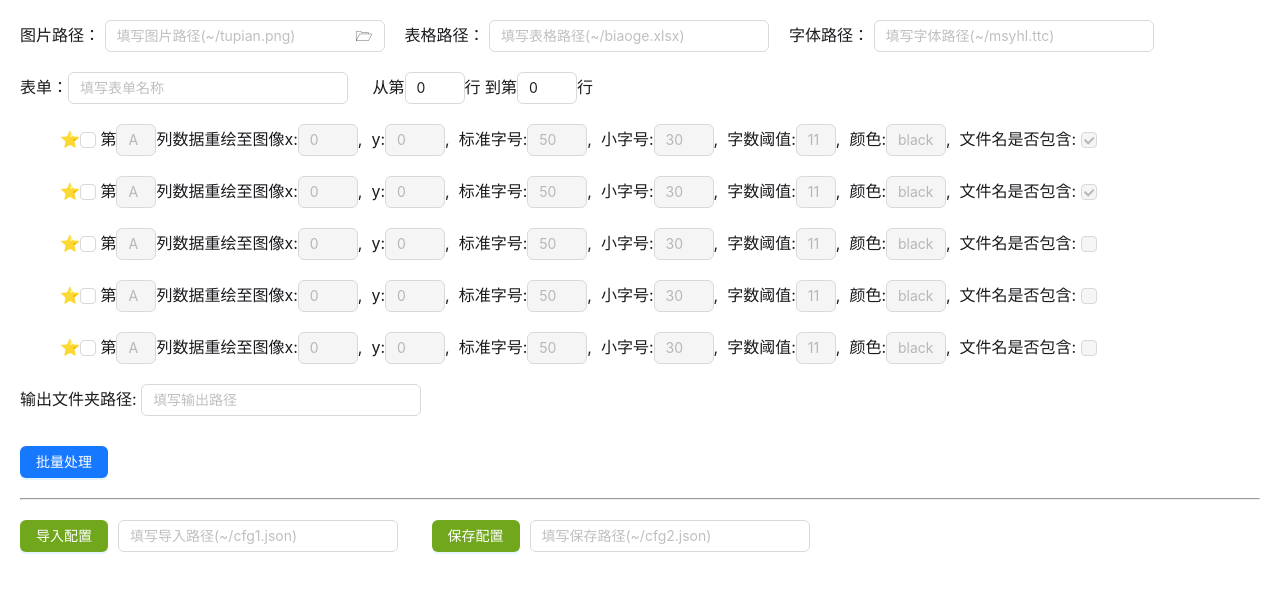
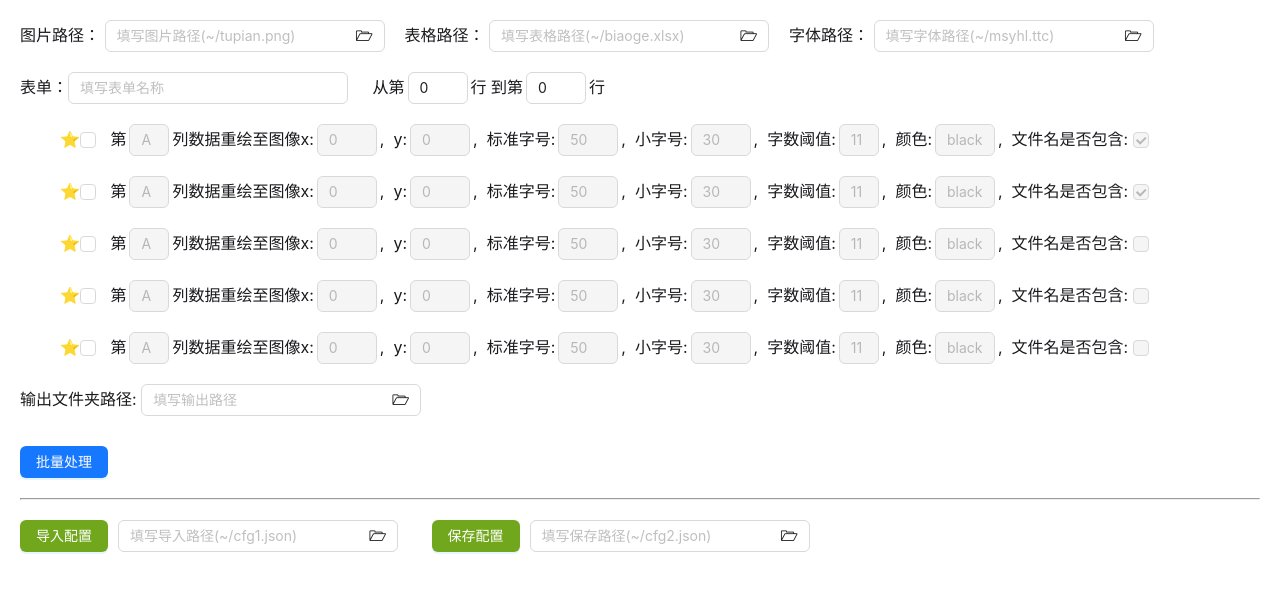
Before and after one commit to whistleStudio/certbatch, a Vue app: page / in a window 1280 px wide. Shown: the top 592 px of the page. Built offline with nearby package versions, Linux system fonts and the light colour scheme.

Commit message:
202504282236

```diff
--- a/src/renderer/src/App.vue
+++ b/src/renderer/src/App.vue
@@ -8,9 +8,14 @@
   <a-input class="ip-url" v-model:value="ipImgUrl" placeholder="填写图片路径(~/tupian.png)">
     <template #suffix><span class="sp-file-open" @click="spOpenFileClick('img')">🗁</span></template>
   </a-input>
-  <span>表格路径： </span><a-input class="ip-url" v-model:value="ipExcelUrl" placeholder="填写表格路径(~/biaoge.xlsx)" />
-  <span>字体路径： </span><a-input class="ip-url" v-model:value="ipFontUrl" placeholder="填写字体路径(~/msyhl.ttc)" />
-
+  <span>表格路径： </span>
+  <a-input class="ip-url" v-model:value="ipExcelUrl" placeholder="填写表格路径(~/biaoge.xlsx)">
+    <template #suffix><span class="sp-file-open" @click="spOpenFileClick('excel')">🗁</span></template>
+  </a-input>
+  <span>字体路径： </span>
+  <a-input class="ip-url" v-model:value="ipFontUrl" placeholder="填写字体路径(~/msyhl.ttc)">
+    <template #suffix><span class="sp-file-open" @click="spOpenFileClick('font')">🗁</span></template>
+  </a-input>
   <div class="div-sub-head">
     表单：<a-input class="ip-url" v-model:value="worksheetName" placeholder="填写表单名称" />
     从第<a-input class="ip-mid" v-model:value="row1" />行
@@ -19,7 +24,7 @@
 
   <ul class="ul-sub">
     <li v-for="(v, i) in subList">
-      ⭐<a-checkbox v-model:checked="v.checked">&nbsp;&nbsp;</a-checkbox>
+      ⭐<a-checkbox v-model:checked="v.checked" style="margin-right: 10px;"></a-checkbox>
       第<a-input class="ip-short" v-model:value="v.col" :disabled="!v.checked"
       />列数据重绘至图像x:<a-input class="ip-mid" v-model:value="v.x" :disabled="!v.checked"/>,&nbsp;
       y:<a-input class="ip-mid" v-model:value="v.y" :disabled="!v.checked"/>,&nbsp;
@@ -32,7 +37,10 @@
   </ul>
 
   <div>
-    输出文件夹路径: <a-input class="ip-url" v-model:value="outUrl" placeholder="填写输出路径" />
+    输出文件夹路径:
+    <a-input class="ip-url" v-model:value="outUrl" placeholder="填写输出路径">
+      <template #suffix><span class="sp-file-open" @click="spOpenFileClick('out')">🗁</span></template>
+    </a-input>
   </div>
 
   <a-button class="btn-batch" type="primary" @click="btnBatchClick" :loading="solveSta==1">批量处理</a-button>
@@ -40,9 +48,13 @@
   <hr>
   <div style="margin-top: 20px;">
     <a-button class="btn-cfg" type="primary" @click="btnCfgOpenClick" :loading="solveSta==1">导入配置</a-button>
-    <a-input class="ip-url" v-model:value="ipCfgOpenUrl" placeholder="填写导入路径(~/cfg1.json)" />&nbsp;&nbsp;
+    <a-input  class="ip-url" v-model:value="ipCfgOpenUrl" placeholder="填写导入路径(~/cfg1.json)">
+      <template #suffix><span class="sp-file-open" @click="spOpenFileClick('cfgopen')">🗁</span></template>
+    </a-input>&nbsp;&nbsp;
     <a-button class="btn-cfg" type="primary" @click="btnCfgSaveClick" :loading="solveSta==1">保存配置</a-button>
-    <a-input class="ip-url" v-model:value="ipCfgSaveUrl" placeholder="填写保存路径(~/cfg2.json)" />
+    <a-input class="ip-url" v-model:value="ipCfgSaveUrl" placeholder="填写保存路径(~/cfg2.json)">
+      <template #suffix><span class="sp-file-open" @click="spOpenFileClick('cfgsave')">🗁</span></template>
+    </a-input>
   </div>
 </template>
 
@@ -73,8 +85,32 @@ const alertInfo = reactive({
 })
 
 /* 🗁打开文件夹 */
-async function spOpenFileClick(params) {
-
+function spOpenFileClick(params) {
+  window.electron.ipcRenderer.invoke('r:openFile', params)
+  .then((res) => {
+    if (res) {
+      switch (params) {
+        case "img":
+          ipImgUrl.value = res
+          break
+        case "excel":
+          ipExcelUrl.value = res
+          break
+        case "font":
+          ipFontUrl.value = res
+          break
+        case "out":
+          outUrl.value = res
+          break
+        case "cfgopen":
+          ipCfgOpenUrl.value = res
+          break
+        case "cfgsave":
+          ipCfgSaveUrl.value = res
+          break
+      }
+    }
+  })
 }
 
 async function btnBatchClick () {
@@ -102,7 +138,6 @@ async function btnBatchClick () {
       break
   }
 }
-
 
 /* 消息提示 */
 let timer_alert = 0
@@ -174,10 +209,17 @@ function solveUrl (url) {return url.replace(/\"/g, "").replace(/\\/g, "\/").trim
   &:nth-of-type(3) {
     margin-right: 0;
   }
+  .sp-file-open {
+    font-weight: bold;
+    cursor: pointer;
+  }
+  .ip-file {
+    display: none;
+  }
 }
 
-.ip-short {width: 40px;}
-.ip-mid {width: 60px;}
+.ip-short {width: 40px; margin: 0 3px;}
+.ip-mid {width: 60px;margin: 0 3px;}
 
 .div-sub-head {
   margin: 20px 0;
```
Also changed, not shown: src/main/index.js (+25 -1 lines), 1 other file (tests, documents, lock files or other folders).
